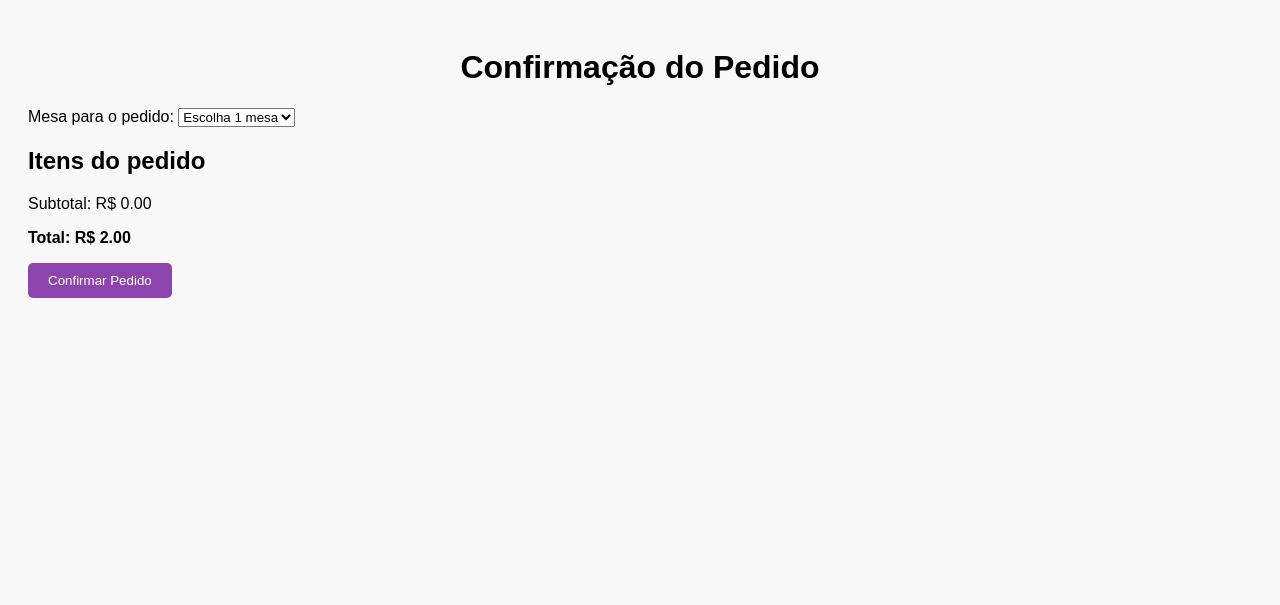
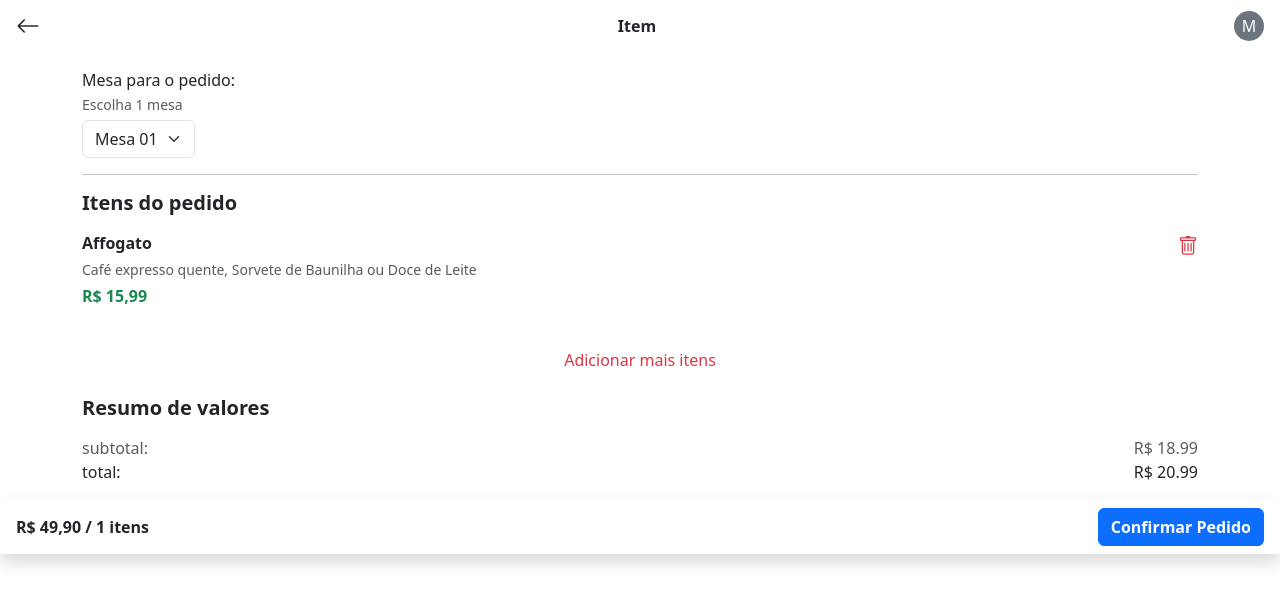
Before and after one commit to vbluuiza/projeto-cafeteria-cesar-school, a Python web app: template app/templates/confirmacao_pedido.html in a window 1280 px wide. Shown: the top 605 px of the page. Run offline with Jinja, Linux system fonts and the light colour scheme; the template is opened without the code that fills it, so the values that code supplies are empty.

Commit message:
💫: Arquivo JS pedidos_card_select.js foi criado mais código nos arquivos confirmacao_pedido.html e confirmacao_pedido.css foram criados e ajustados.

```diff
--- a/app/static/css/confirmacao_pedido.css
+++ b/app/static/css/confirmacao_pedido.css
@@ -1,28 +1,44 @@
 body {
-    font-family: Arial, sans-serif;
     background-color: #f8f8f8;
-    padding: 20px;
+    margin: 0;
+    padding-bottom: 80px;
 }
 
-header {
-    text-align: center;
-    margin-bottom: 20px;
+.navbar {
+    background-color: white;
+    box-shadow: 0 1px 3px rgba(0, 0, 0, 0.1);
 }
 
-section {
-    margin-bottom: 15px;
+.container {
+    background-color: white;
 }
 
-#lista-itens {
-    list-style: none;
-    padding: 0;
+hr {
+    border: none;
+    height: 1px;
+    background-color: #e0e0e0;
+    margin: 20px 0;
 }
 
-button {
-    padding: 10px 20px;
-    background-color: #8e44ad;
-    color: white;
-    border: none;
-    border-radius: 5px;
-    cursor: pointer;
+select.form-select {
+    border: 1px solid #ccc;
+    border-radius: 6px;
+    padding: 6px 10px;
+    font-size: 1rem;
 }
+
+.footer-total {
+    position: fixed;
+    bottom: 0;
+    left: 0;
+    right: 0;
+    background-color: #fff;
+    border-top: 1px solid #ddd;
+    height: 70px;
+    z-index: 1000;
+
+    display: flex;
+    justify-content: space-between;
+    align-items: center;
+    padding: 0 16px;
+}
--- a/app/templates/confirmacao_pedido.html
+++ b/app/templates/confirmacao_pedido.html
@@ -1,39 +1,69 @@
-<!DOCTYPE html>
-<html lang="pt-BR">
+<!doctype html>
+<html lang="pt-br">
+
 <head>
-    <meta charset="UTF-8">
-    <title>Confirmação do Pedido</title>
-    <link rel="stylesheet" href="{{ url_for('static', filename='style/confirmacao_pedido.css') }}">
+    <meta charset="utf-8">
+    <meta name="viewport" content="width=device-width, initial-scale=1">
+    <title>Pedido - Cafeteria</title>
+    <link href="https://cdn.jsdelivr.net/npm/bootstrap@5.3.6/dist/css/bootstrap.min.css" rel="stylesheet">
+    <link href="https://cdn.jsdelivr.net/npm/bootstrap-icons@1.11.1/font/bootstrap-icons.css" rel="stylesheet">
+    <link rel="stylesheet" href="pedido.css">
 </head>
+
 <body>
-    <header>
-        <h1>Confirmação do Pedido</h1>
-    </header>
+    <nav class="navbar px-3 py-2">
+        <a class="text-dark" href="javascript:history.back()"><i class="bi bi-arrow-left fs-4"></i></a>
+        <span class="mx-auto fw-semibold">Item</span>
+        <span class="rounded-circle bg-secondary text-white d-flex justify-content-center align-items-center"
+            style="width: 30px; height: 30px;">M</span>
+    </nav>
 
-    <main>
+    <div class="container py-3">
         <section>
-            <label for="mesa">Mesa para o pedido:</label>
-            <select id="mesa">
-                <option value="">Escolha 1 mesa</option>
-                <!-- parte do request do banco de dados. essa parte de mesas já cadastradas. vai ser um dropdown -->
+            <p class="mb-0 fw-medium">Mesa para o pedido:</p>
+            <small class="text-muted">Escolha 1 mesa</small>
+            <select class="form-select mt-1 w-auto" style="font-weight: 500;">
+                <option selected>Mesa 01</option>
+                <option>Mesa 02</option>
             </select>
         </section>
 
-        <section id="itens-pedido">
-            <h2>Itens do pedido</h2>
-            <ul id="lista-itens">
-                <!-- Inserir a funcionalidade de listar os itens adicionados do cardápio aqui. -->
-            </ul>
+        <hr>
+
+        <section>
+            <h5 class="fw-semibold">Itens do pedido</h5>
+
+            <div class="d-flex justify-content-between align-items-start mt-3">
+                <div>
+                    <p class="mb-1 fw-semibold">Affogato</p>
+                    <p class="mb-1 text-muted small">Café expresso quente, Sorvete de Baunilha ou Doce de Leite</p>
+                    <p class="text-success fw-semibold">R$ 15,99</p>
+                </div>
+                <i class="bi bi-trash text-danger fs-5"></i>
+            </div>
         </section>
 
-        <section id="resumo-valores">
-            <p>Subtotal: <span id="subtotal">R$ 0,00</span></p>
-            <p><strong>Total: <span id="total">R$ 0,00</span></strong></p>
+        <p class="text-center text-danger fw-medium mt-4">Adicionar mais itens</p>
+
+        <section class="mt-4">
+            <h5 class="fw-semibold">Resumo de valores</h5>
+            <div class="d-flex justify-content-between mt-3">
+                <span class="text-muted">subtotal:</span>
+                <span class="text-muted">R$ 18.99</span>
+            </div>
+            <div class="d-flex justify-content-between">
+                <span class="fw-medium">total:</span>
+                <span class="fw-medium">R$ 20.99</span>
+            </div>
         </section>
 
-        <button id="confirmar">Confirmar Pedido</button>
-    </main>
+    </div>
 
-    <script src="{{ url_for('static', filename='js/confirmacao_pedido.js') }}"></script>
+    <div class="footer-total d-flex justify-content-between align-items-center px-3 py-2 shadow">
+        <div class="fw-semibold">R$ 49,90 / 1 itens</div>
+        <button class="btn btn-primary fw-semibold">Confirmar Pedido</button>
+    </div>
+
 </body>
+
 </html>
```
Also changed, not shown: app/static/js/pedidos_card_select.js (added, +20 -0 lines), app/templates/index.html (+9 -8 lines), app/templates/pedido.html (+5 -4 lines).
